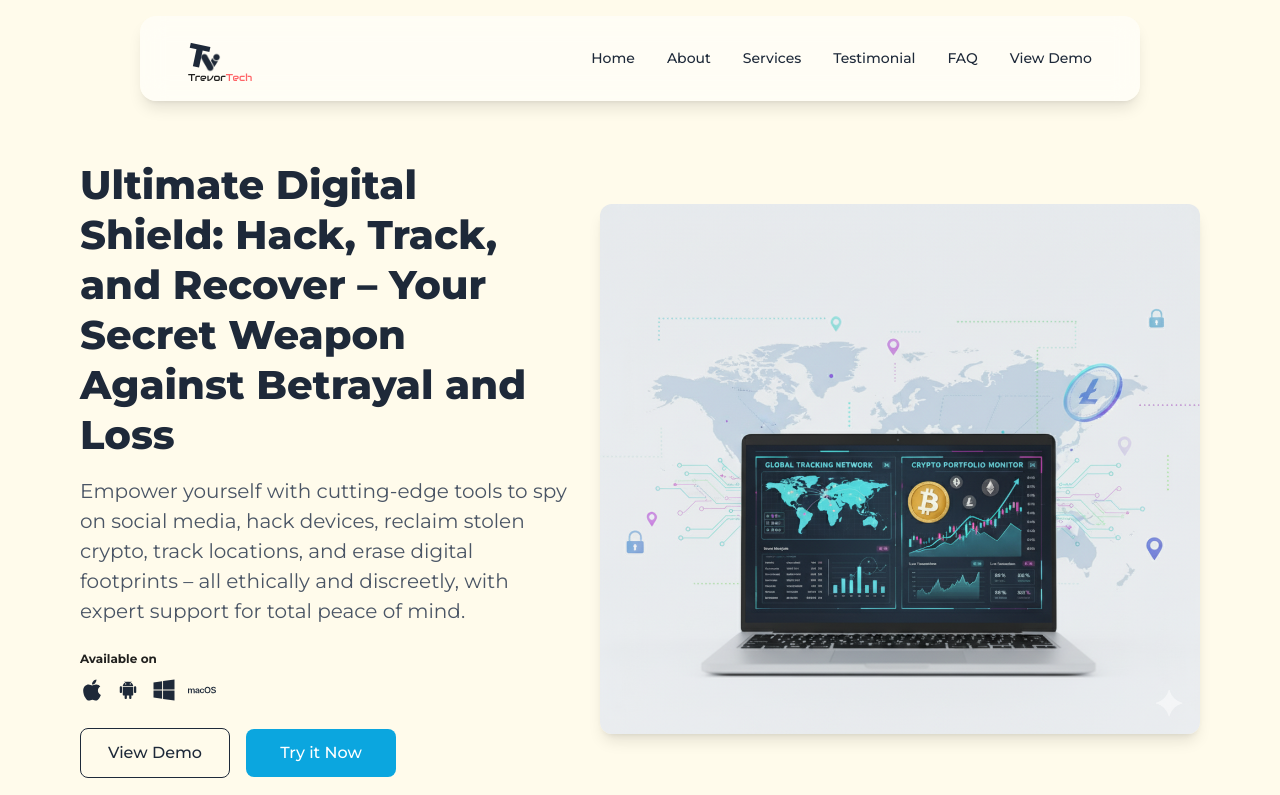
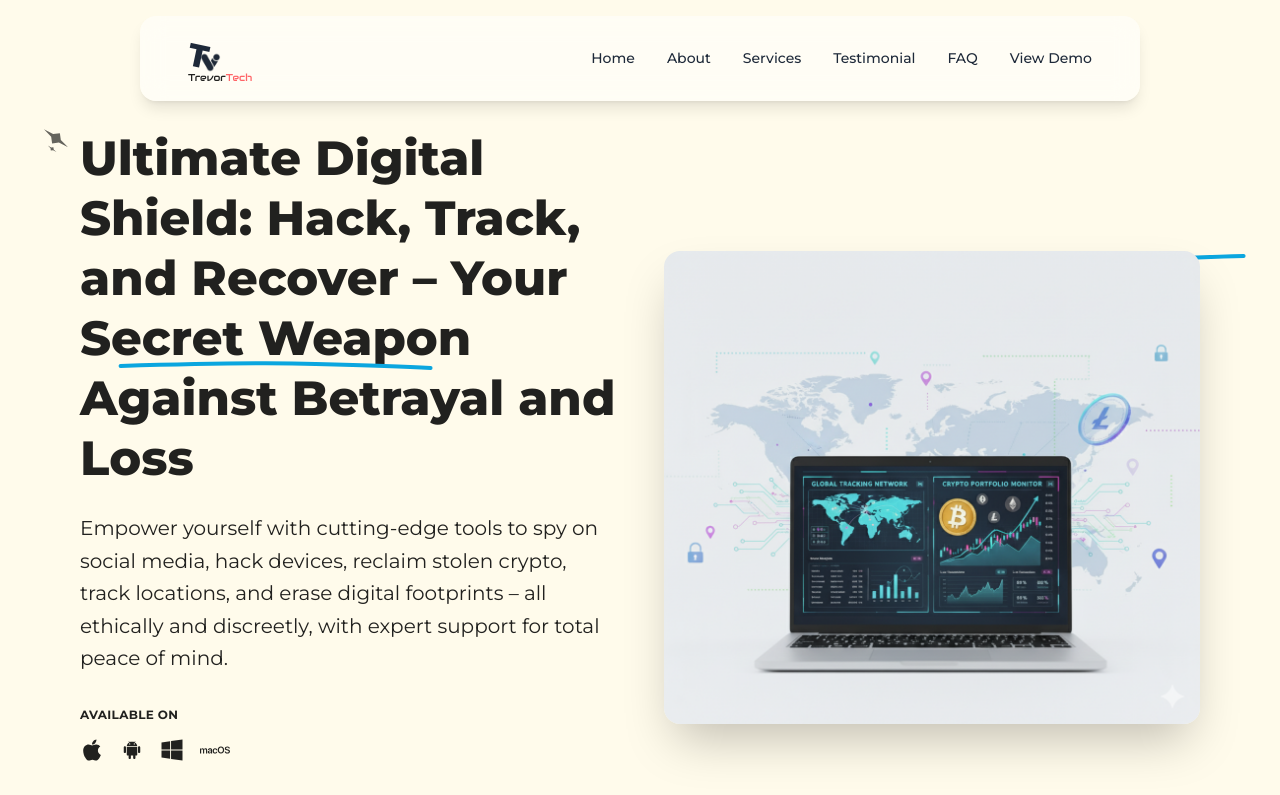
Before and after one commit to LifeofPaks/trevor-tech, a React (Vite) app: page / in a window 1280 px wide. Shown: the top 795 px of the page. Built offline with nearby package versions, Linux system fonts and the light colour scheme; a web font is replaced by a local one.

Commit message:
updated ui

```diff
--- /dev/null
+++ b/src/components/decorative/Arrow.jsx
@@ -0,0 +1,27 @@
+import { motion } from "framer-motion";
+
+const UnderlineSVG = ({ className = "" }) => {
+  return (
+    <motion.svg
+      width="320"
+      height="20"
+      viewBox="0 0 320 20"
+      fill="none"
+      xmlns="http://www.w3.org/2000/svg"
+      className={className}
+      initial={{ pathLength: 0, opacity: 0 }}
+      animate={{ pathLength: 1, opacity: 1 }}
+      transition={{ duration: 1, delay: 0.3 }}
+    >
+      <motion.path
+        d="M5 10C70 8 140 6 200 8C240 9 280 10 315 12"
+        stroke="#0BA6DF"
+        strokeWidth="4"
+        strokeLinecap="round"
+        fill="none"
+      />
+    </motion.svg>
+  );
+};
+
+export default UnderlineSVG;
--- /dev/null
+++ b/src/components/decorative/Sparkle.jsx
@@ -0,0 +1,36 @@
+import { motion } from "framer-motion";
+
+const Sparkle = ({ className = "" }) => {
+  return (
+    <motion.svg
+      width="32"
+      height="32"
+      viewBox="0 0 32 32"
+      fill="none"
+      xmlns="http://www.w3.org/2000/svg"
+      className={className}
+      initial={{ opacity: 0, rotate: 0 }}
+      animate={{
+        opacity: [0, 1, 0],
+        rotate: [0, 180, 360],
+        scale: [0.8, 1.2, 0.8],
+      }}
+      transition={{
+        duration: 3,
+        repeat: Infinity,
+        ease: "easeInOut",
+      }}
+    >
+      <path
+        d="M16 2L17.5 11.5L22 16L17.5 20.5L16 30L14.5 20.5L10 16L14.5 11.5L16 2Z"
+        fill="currentColor"
+      />
+      <path
+        d="M26 8L26.5 11.5L28 13L26.5 14.5L26 18L25.5 14.5L24 13L25.5 11.5L26 8Z"
+        fill="currentColor"
+      />
+    </motion.svg>
+  );
+};
+
+export default Sparkle;
--- /dev/null
+++ b/src/components/decorative/UnderlineSVG.jsx
@@ -0,0 +1,27 @@
+import { motion } from "framer-motion";
+
+const UnderlineSVG = ({ className = "" }) => {
+  return (
+    <motion.svg
+      width="320"
+      height="20"
+      viewBox="0 0 320 20"
+      fill="none"
+      xmlns="http://www.w3.org/2000/svg"
+      className={className}
+      initial={{ pathLength: 0, opacity: 0 }}
+      animate={{ pathLength: 1, opacity: 1 }}
+      transition={{ duration: 1, delay: 0.3 }}
+    >
+      <motion.path
+        d="M5 10C70 8 140 6 200 8C240 9 280 10 315 12"
+        stroke="#0BA6DF"
+        strokeWidth="4"
+        strokeLinecap="round"
+        fill="none"
+      />
+    </motion.svg>
+  );
+};
+
+export default UnderlineSVG;
--- a/src/components/hero/Hero.jsx
+++ b/src/components/hero/Hero.jsx
@@ -1,17 +1,14 @@
-import React, { useState } from "react";
-import HeroImage from "../../assets/hero-image.png";
+import { useState } from "react";
 import { Link } from "react-router-dom";
-import {
-  FaApple,
-  FaWindows,
-  FaTelegramPlane,
-  FaEnvelope,
-} from "react-icons/fa";
+import { FaApple, FaWindows } from "react-icons/fa";
 import { IoLogoAndroid } from "react-icons/io";
 import { SiMacos } from "react-icons/si";
-import { Modal, Box, Typography, IconButton } from "@mui/material";
 import { motion } from "framer-motion";
+import Sparkle from "../decorative/Sparkle";
+import Arrow from "../decorative/Arrow";
+import UnderlineSVG from "../decorative/UnderlineSVG";
 import BuyModal from "../buyModal/BuyModal";
+import HeroImage from "../../assets/hero-image.png";
 
 const Hero = () => {
   const [open, setOpen] = useState(false);
@@ -20,61 +17,147 @@ const Hero = () => {
   const handleClose = () => setOpen(false);
 
   return (
-    <div className="!mt-[10rem] lg:!px-[5rem] !px-[2rem] max-w-[1400px] !mx-auto !pb-[3rem]">
-      <div className="flex flex-col lg:flex-row items-center justify-between gap-[2rem]">
+    <div className="!mt-32 lg:!px-20 !px-8 max-w-[1400px] mx-auto !pb-12 relative">
+      {/* Floating Sparkle */}
+      <motion.div
+        className="absolute top-0 left-10 text-primary/20 hidden lg:block"
+        animate={{
+          y: [0, -10, 0],
+          rotate: [0, 5, 0],
+        }}
+        transition={{
+          duration: 4,
+          repeat: Infinity,
+          ease: "easeInOut",
+        }}
+      >
+        <Sparkle />
+      </motion.div>
+
+      {/* Floating Arrow */}
+      <motion.div
+        className="absolute top-32 right-10 text-primary/20 hidden lg:block"
+        animate={{
+          x: [0, 10, 0],
+          rotate: [0, -5, 0],
+        }}
+        transition={{
+          duration: 5,
+          repeat: Infinity,
+          ease: "easeInOut",
+        }}
+      >
+        <Arrow />
+      </motion.div>
+
+      <div className="flex flex-col lg:flex-row items-center justify-between gap-12">
         {/* Left section */}
-        <div className="flex-1">
-          <h1 className="text-[1.5rem] md:text-[2rem] lg:text-[2.5rem] font-extrabold text-gray-800 leading-tight text-center lg:text-left">
-            Ultimate Digital Shield: Hack, Track, and Recover – Your Secret
-            Weapon Against Betrayal and Loss
+        <motion.div
+          className="flex-1"
+          initial={{ opacity: 0, x: -30 }}
+          animate={{ opacity: 1, x: 0 }}
+          transition={{ duration: 0.6 }}
+        >
+          <div className="relative inline-block">
+            <h1 className="text-3xl md:text-4xl lg:text-5xl font-extrabold text-foreground leading-tight text-center lg:text-left">
+              Ultimate Digital Shield: Hack, Track, and Recover – Your{" "}
+              <span className="relative inline-block">
+                Secret Weapon
+                <UnderlineSVG className="absolute -bottom-2 left-0 w-full" />
+              </span>{" "}
+              Against Betrayal and Loss
             </h1>
+          </div>
 
-          <p className="!mt-4 text-gray-600 text-[1rem] md:text-[1.125rem] lg:text-[1.25rem] text-center lg:text-left">
+          <p className="!mt-6 text-muted-foreground text-base md:text-lg lg:text-xl text-center lg:text-left leading-relaxed">
             Empower yourself with cutting-edge tools to spy on social media,
             hack devices, reclaim stolen crypto, track locations, and erase
             digital footprints – all ethically and discreetly, with expert
             support for total peace of mind.
           </p>
 
-          <div className="!mt-6 text-center lg:text-left">
-            <p className="text-[12px] font-bold">Available on</p>
-            <div className="flex items-center justify-center lg:justify-start gap-3 !mt-2 text-gray-800 text-[24px]">
+          <div className="!mt-8 text-center lg:text-left">
+            <p className="text-xs font-bold text-muted-foreground uppercase tracking-wide">
+              Available on
+            </p>
+            <motion.div
+              className="flex items-center justify-center lg:justify-start gap-4 !mt-3 text-foreground/70 text-2xl"
+              initial={{ opacity: 0 }}
+              animate={{ opacity: 1 }}
+              transition={{ delay: 0.4, staggerChildren: 0.1 }}
+            >
+              <motion.div
+                whileHover={{ scale: 1.2, color: "hsl(var(--foreground))" }}
+                transition={{ type: "spring" }}
+              >
                 <FaApple />
+              </motion.div>
+              <motion.div
+                whileHover={{ scale: 1.2, color: "hsl(var(--foreground))" }}
+                transition={{ type: "spring" }}
+              >
                 <IoLogoAndroid />
+              </motion.div>
+              <motion.div
+                whileHover={{ scale: 1.2, color: "hsl(var(--foreground))" }}
+                transition={{ type: "spring" }}
+              >
                 <FaWindows />
-              <SiMacos className="text-[28px]" />
-            </div>
+              </motion.div>
+              <motion.div
+                whileHover={{ scale: 1.2, color: "hsl(var(--foreground))" }}
+                transition={{ type: "spring" }}
+              >
+                <SiMacos className="text-3xl" />
+              </motion.div>
+            </motion.div>
           </div>
 
-          <div className="flex items-center gap-4 !mt-6 justify-center lg:justify-start">
-            <Link to="/demo" className="cursor-pointer">
-              <button className="w-[150px] border border-gray-800 text-gray-800 !px-6 !py-3 rounded-lg font-medium hover:bg-gray-100 transition duration-300">
+          {/* Buttons */}
+          <motion.div
+            className="flex flex-col sm:flex-row items-center gap-4 !mt-8 justify-center lg:justify-start"
+            initial={{ opacity: 0, y: 20 }}
+            animate={{ opacity: 1, y: 0 }}
+            transition={{ delay: 0.5 }}
+          >
+            <Link to="/demo" className="w-full sm:w-auto">
+              <button className="w-full sm:w-auto min-w-[150px] border border-gray-300 hover:bg-gray-100 text-gray-800 font-medium rounded-lg !px-6 !py-3 transition duration-300">
                 View Demo
               </button>
             </Link>
 
             <button
               onClick={handleOpen}
-              className="w-[150px] bg-[#0BA6DF] hover:!bg-[#0695c8] text-white !px-6 !py-3 rounded-lg font-medium transition duration-300"
+              className="w-full sm:w-auto min-w-[150px] bg-[#0BA6DF] hover:bg-[#0695c8] text-white font-medium rounded-lg !px-6 !py-3 transition duration-300"
             >
               Try it Now
             </button>
-          </div>
-        </div>
+          </motion.div>
+        </motion.div>
 
         {/* Right section (image) */}
-        <motion.img
+        <motion.div
+          className="flex-1 flex justify-center lg:justify-end"
+          initial={{ opacity: 0, scale: 0.95 }}
+          animate={{ opacity: 1, scale: 1 }}
+          transition={{ duration: 0.8, delay: 0.2 }}
+        >
+          <motion.div
+            className="relative w-full max-w-[600px]"
+            whileHover={{ scale: 1.02 }}
+            transition={{ type: "spring", stiffness: 300 }}
+          >
+            <div className="absolute -inset-4 bg-gradient-to-r from-brand-cyan/20 to-primary/20 rounded-2xl blur-2xl" />
+            <img
               src={HeroImage}
-          alt="hero-image"
-          className="w-[600px]  rounded-xl object-cover shadow-lg"
-          initial={{ opacity: 0, y: 30 }}
-          animate={{ opacity: 1, y: 0 }}
-          transition={{ duration: 0.8 }}
+              alt="Digital security and monitoring dashboard showcasing hack, track, and recovery tools"
+              className="relative w-full rounded-2xl object-cover shadow-2xl"
             />
+          </motion.div>
+        </motion.div>
       </div>
 
       <BuyModal handleClose={handleClose} open={open} />
-
     </div>
   );
 };
```
Lines whose indentation alone changed are shown as unchanged.
